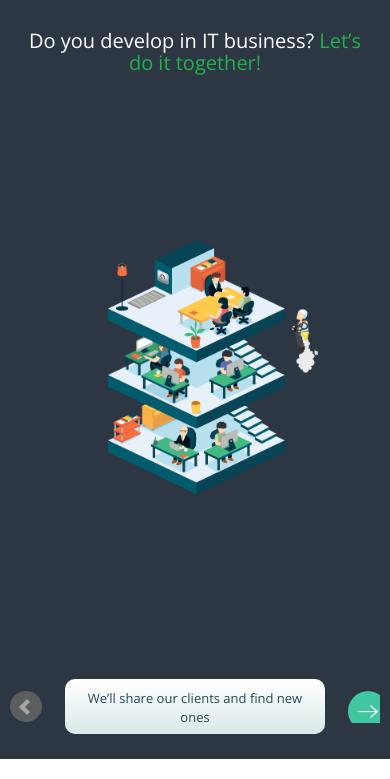
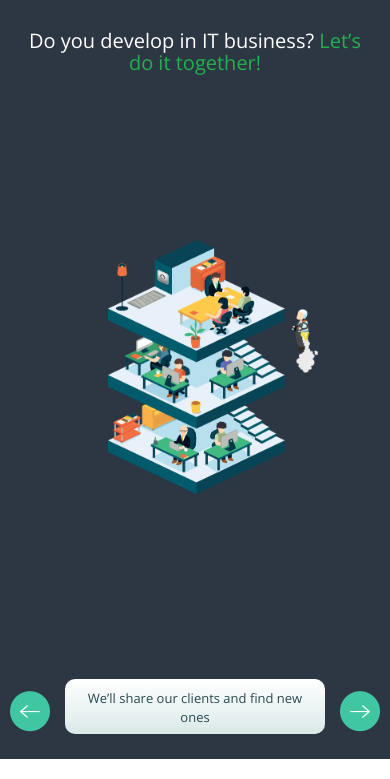
Before and after one commit to opsway/joinus, a plain HTML site: page _index.html in a window 390 px wide. Shown: the part 65-844 px from the top of the page. Drawn offline with nearby package versions, Linux system fonts and the light colour scheme.

Commit message:
slider for mobile

```diff
--- a/scss/blocks/_slider.scss
+++ b/scss/blocks/_slider.scss
@@ -28,6 +28,32 @@
 
 .slider {
   padding: 0 150px;
+  @media (max-width: 1024px) {
+    padding: 0 80px;
+    .bx-prev {
+      left: -65px;
+    }
+    .bx-next {
+      right: -65px;
+    }
+  }
+  @media (max-width: 1024px) {
+    padding: 0 20px;
+    padding-bottom: 60px;
+    .bx-wrapper .bx-controls-direction a {
+      display: none;
+      /*top: 100%;
+      margin-top: 20px;
+    }
+    .bx-prev {
+      left: 50%;
+      margin-left: -60px;
+    }
+    .bx-next {
+      right: 50%;
+      margin-right: -60px;*/
+    }
+  }
 }
 
 .main--slider {
@@ -40,17 +66,20 @@
   margin: 0 0 25px;
   .bx-wrapper .bx-viewport {
     box-shadow: none;
+    background: transparent;
+    border: none;
+  }
+  .bx-wrapper .bx-controls-direction a {
+    width: 40px;
+    height: 41px;
   }
   .bx-prev {
+    background: url("../img/arrow-left.png");
     left: -60px;
   }
   .bx-next {
     background: url("../img/arrow-right.png");
     right: -50px;
-  }
-  .bx-wrapper .bx-viewport {
-    background: transparent;
-    border: none;
   }
 }
 
```
Also changed, not shown: css/styles.css, 1 other file.
